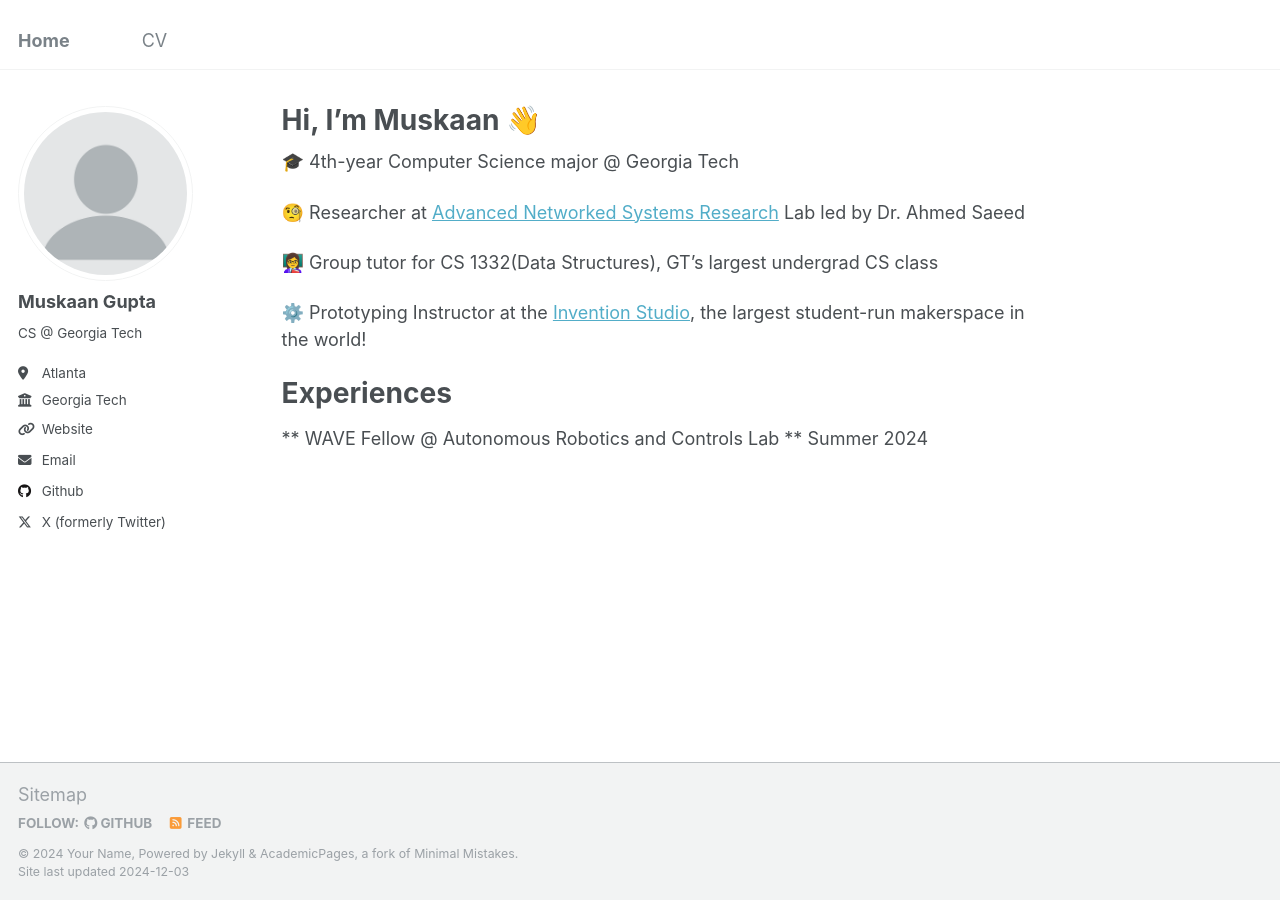
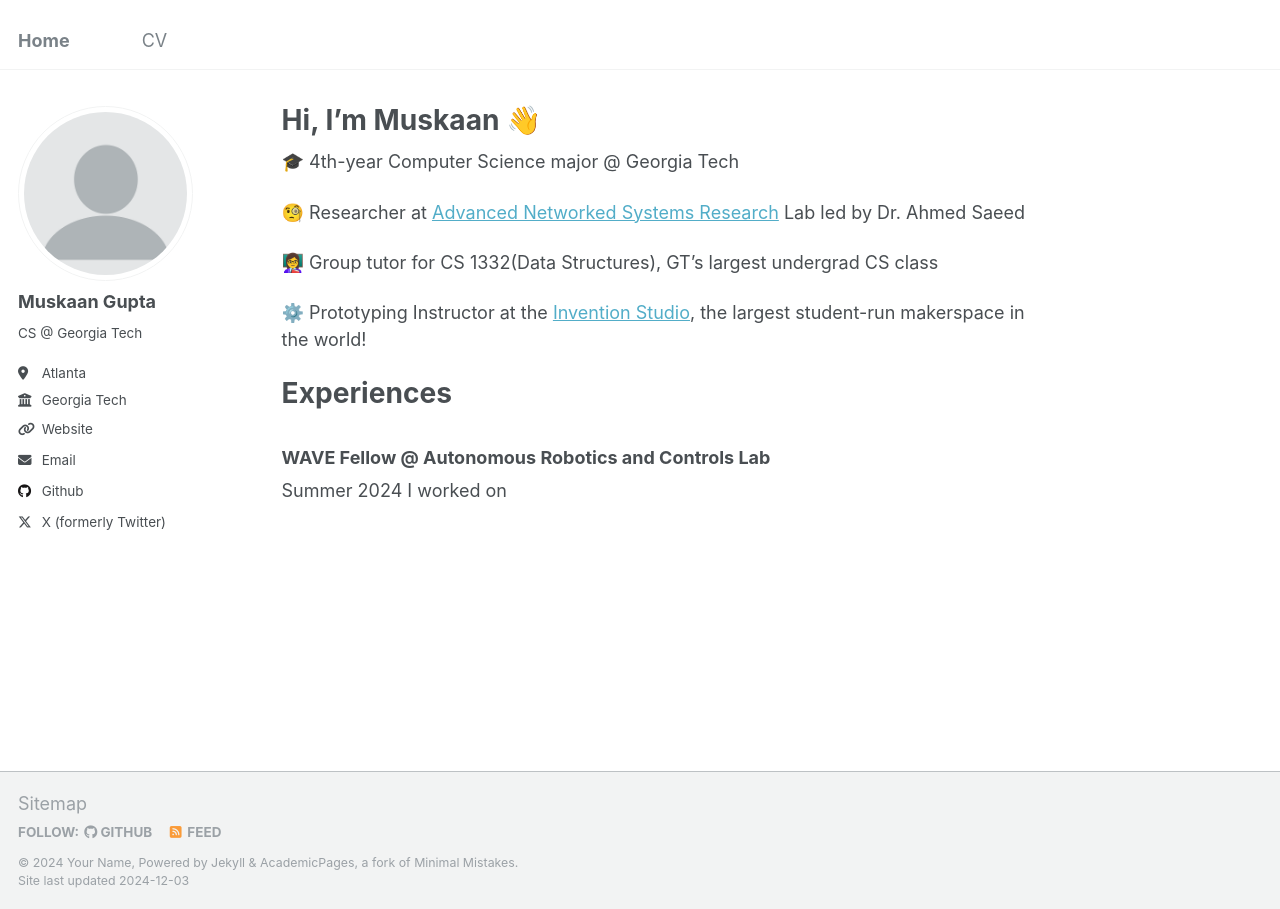
Before and after one commit to m-skaan/m-skaan.github.io, a Jekyll site: the page built from _pages/about.md, in a window 1280 px wide. Built offline with Jekyll 4.4.1, drawn with Linux system fonts in a browser that asks for light colours.

Commit message:
update formatting

```diff
--- a/_pages/about.md
+++ b/_pages/about.md
@@ -17,5 +17,6 @@ redirect_from:
 
 Experiences
 ======
-** WAVE Fellow @ Autonomous Robotics and Controls Lab **
+### WAVE Fellow @ Autonomous Robotics and Controls Lab
 Summer 2024
+I worked on
```
